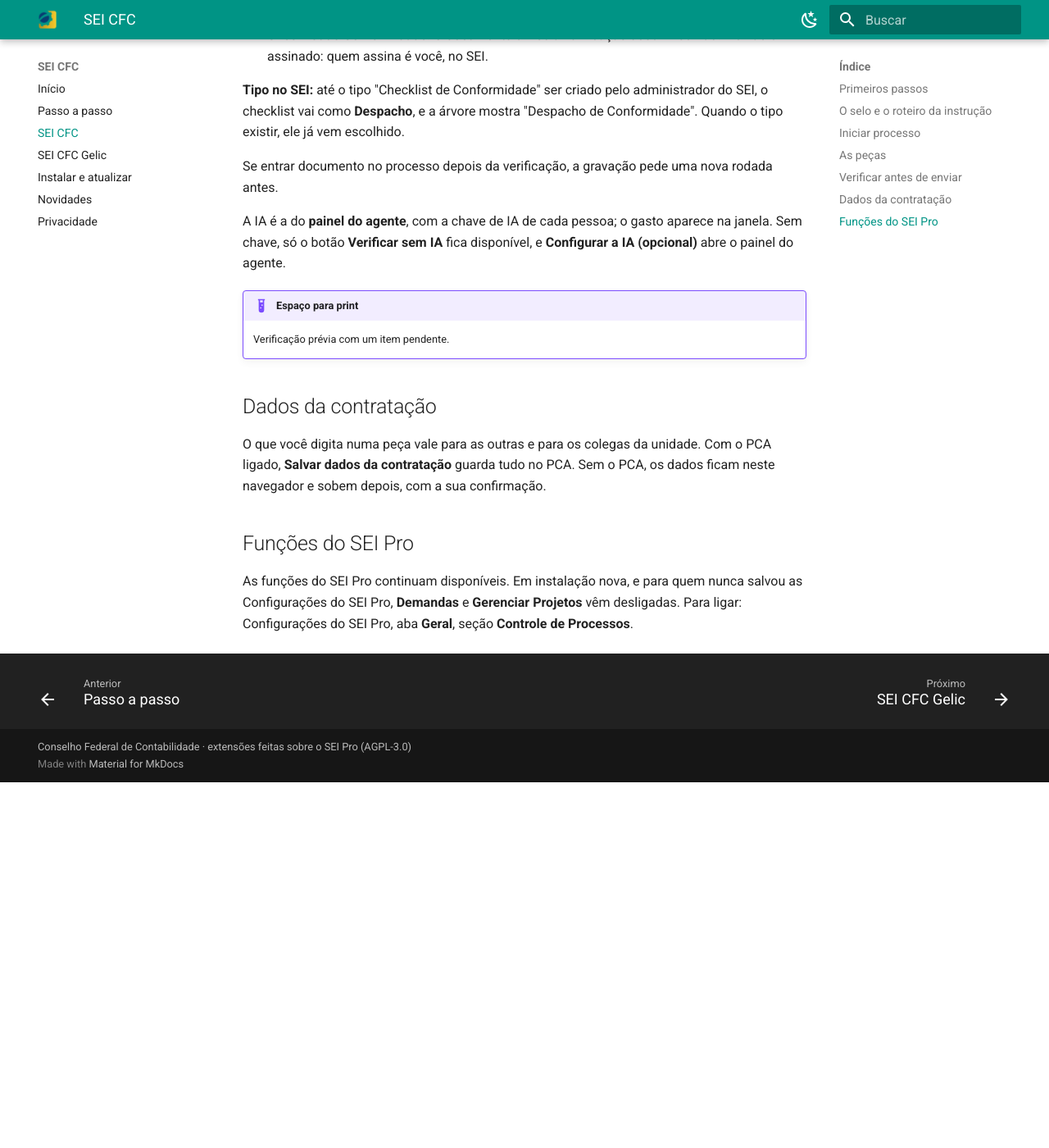
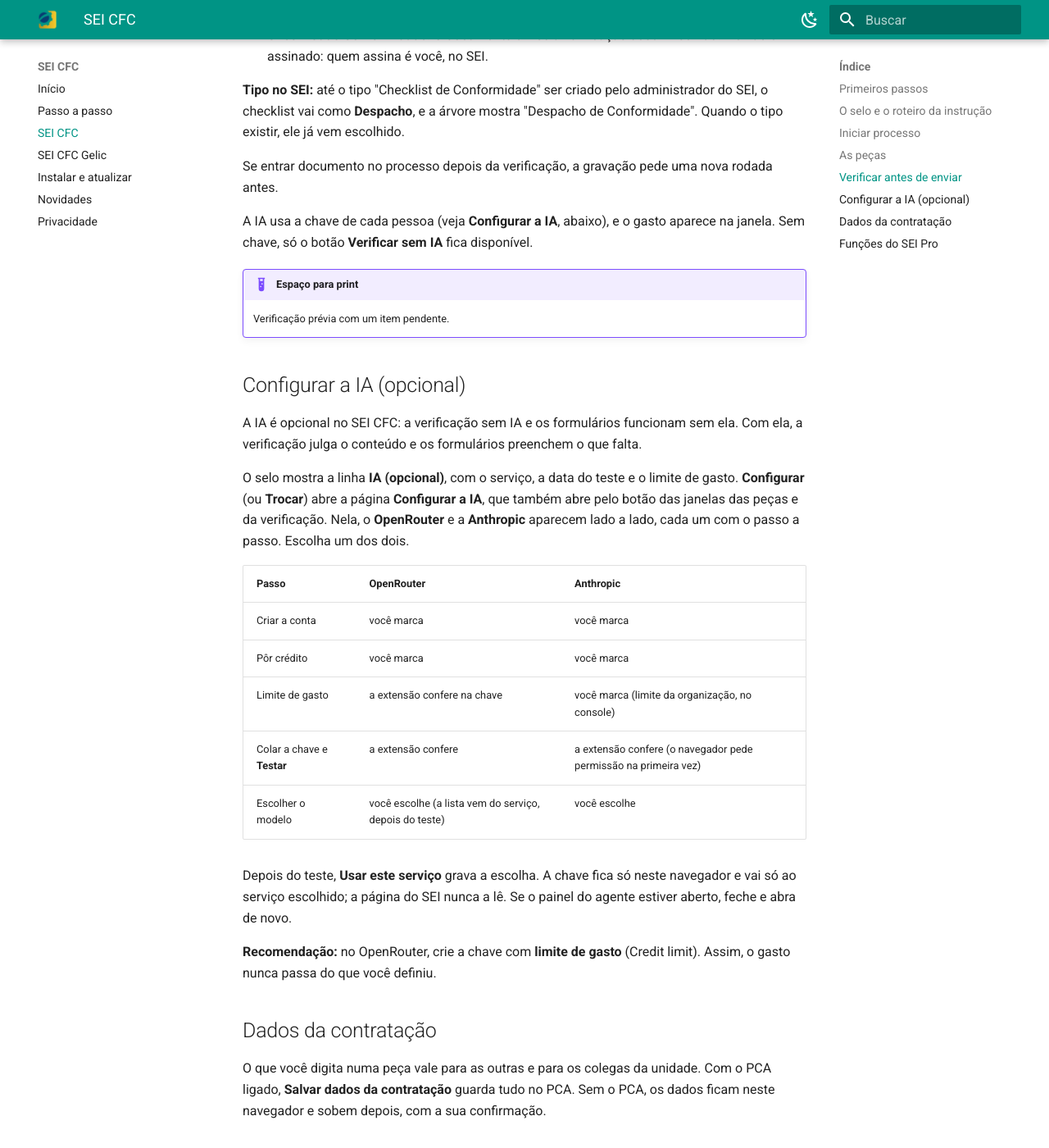
Before and after one commit to sei-cfc/sei-cfc.github.io, an MkDocs documentation site: the page built from docs/sei-cfc.md, in a window 1280 px wide and 1400 px high, scrolled down 2390 px. Shown: the whole window at 82% size. Built offline with MkDocs 1.6.1 and Material for MkDocs 9.7.7, drawn with Linux system fonts in a browser that asks for light colours; before the commit the page ends 3344 px from its top, so only the background shows below that.

Commit message:
Versão 3.2.2.23

```diff
--- a/docs/sei-cfc.md
+++ b/docs/sei-cfc.md
@@ -75,11 +75,34 @@ pronto e não volta. A verificação é **opcional**, e a IA também: há dois m
 
 Se entrar documento no processo depois da verificação, a gravação pede uma nova rodada antes.
 
-A IA é a do **painel do agente**, com a chave de IA de cada pessoa; o gasto aparece na janela. Sem chave, só o botão
-**Verificar sem IA** fica disponível, e **Configurar a IA (opcional)** abre o painel do agente.
+A IA usa a chave de cada pessoa (veja **Configurar a IA**, abaixo), e o gasto aparece na janela. Sem chave, só o botão
+**Verificar sem IA** fica disponível.
 
 !!! example "Espaço para print"
     Verificação prévia com um item pendente.
+
+## Configurar a IA (opcional)
+
+A IA é opcional no SEI CFC: a verificação sem IA e os formulários funcionam sem ela. Com ela, a verificação julga o
+conteúdo e os formulários preenchem o que falta.
+
+O selo mostra a linha **IA (opcional)**, com o serviço, a data do teste e o limite de gasto. **Configurar** (ou
+**Trocar**) abre a página **Configurar a IA**, que também abre pelo botão das janelas das peças e da verificação. Nela,
+o **OpenRouter** e a **Anthropic** aparecem lado a lado, cada um com o passo a passo. Escolha um dos dois.
+
+| Passo | OpenRouter | Anthropic |
+|---|---|---|
+| Criar a conta | você marca | você marca |
+| Pôr crédito | você marca | você marca |
+| Limite de gasto | a extensão confere na chave | você marca (limite da organização, no console) |
+| Colar a chave e **Testar** | a extensão confere | a extensão confere (o navegador pede permissão na primeira vez) |
+| Escolher o modelo | você escolhe (a lista vem do serviço, depois do teste) | você escolhe |
+
+Depois do teste, **Usar este serviço** grava a escolha. A chave fica só neste navegador e vai só ao serviço escolhido;
+a página do SEI nunca a lê. Se o painel do agente estiver aberto, feche e abra de novo.
+
+**Recomendação:** no OpenRouter, crie a chave com **limite de gasto** (Credit limit). Assim, o gasto nunca passa do
+que você definiu.
 
 ## Dados da contratação
 
```
Also changed, not shown: docs/novidades.md (+8 -0 lines), docs/privacidade.md (+1 -1 lines).
